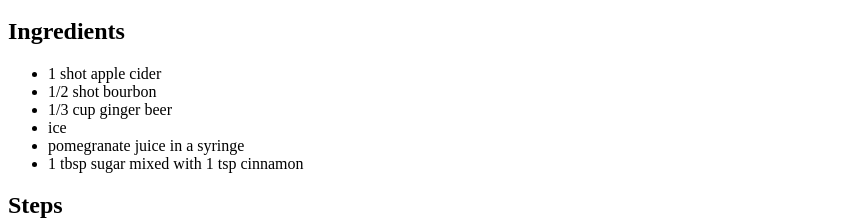
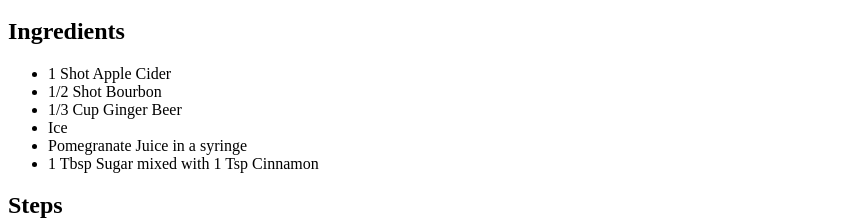
Before and after one commit to Ashb33/odin-recipes, a plain HTML site: page recipes/poison-apple-cocktail.html in a window 1280 px wide. Shown: the part 1405-1628 px from the top of the page, without its empty margins (0-863 px from the left). Drawn offline with Linux system fonts and the light colour scheme.

Commit message:
Edit poison-apple-cocktail.html

```diff
--- a/recipes/poison-apple-cocktail.html
+++ b/recipes/poison-apple-cocktail.html
@@ -12,12 +12,12 @@
   <p>Mirror, mirror on the wall, what's the spookiest drink of them all? This delicious, and totally not poison cocktail.</p>
   <h2>Ingredients</h2>
   <ul>
-    <li>1 shot apple cider</li>
-    <li>1/2 shot bourbon</li>
-    <li>1/3 cup ginger beer</li>
-    <li>ice</li>
-    <li>pomegranate juice in a syringe</li>
-    <li>1 tbsp sugar mixed with 1 tsp cinnamon</li>
+    <li>1 Shot Apple Cider</li>
+    <li>1/2 Shot Bourbon</li>
+    <li>1/3 Cup Ginger Beer</li>
+    <li>Ice</li>
+    <li>Pomegranate Juice in a syringe</li>
+    <li>1 Tbsp Sugar mixed with 1 Tsp Cinnamon</li>
   </ul>
   <h2>Steps</h2>
   <ol>
```
